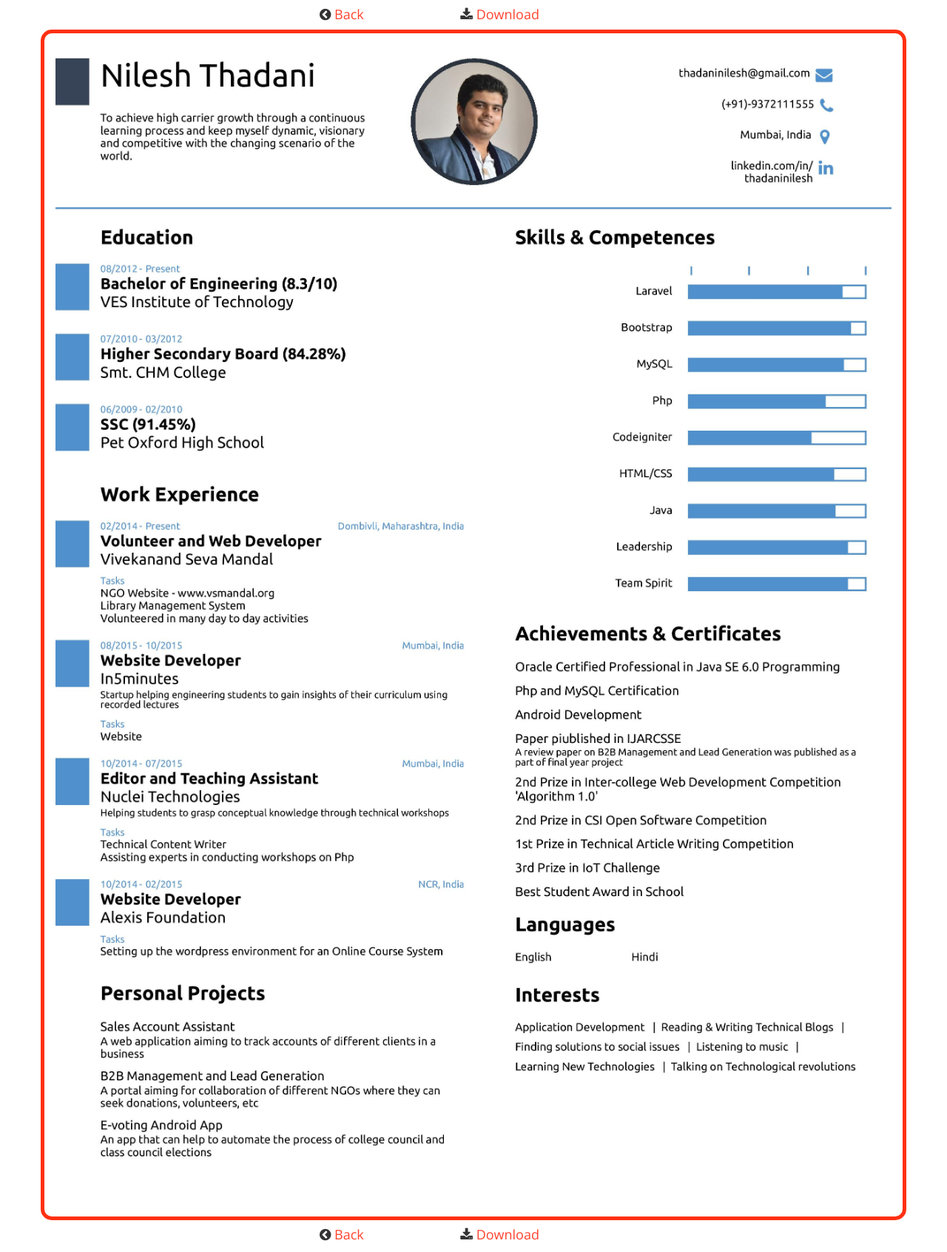
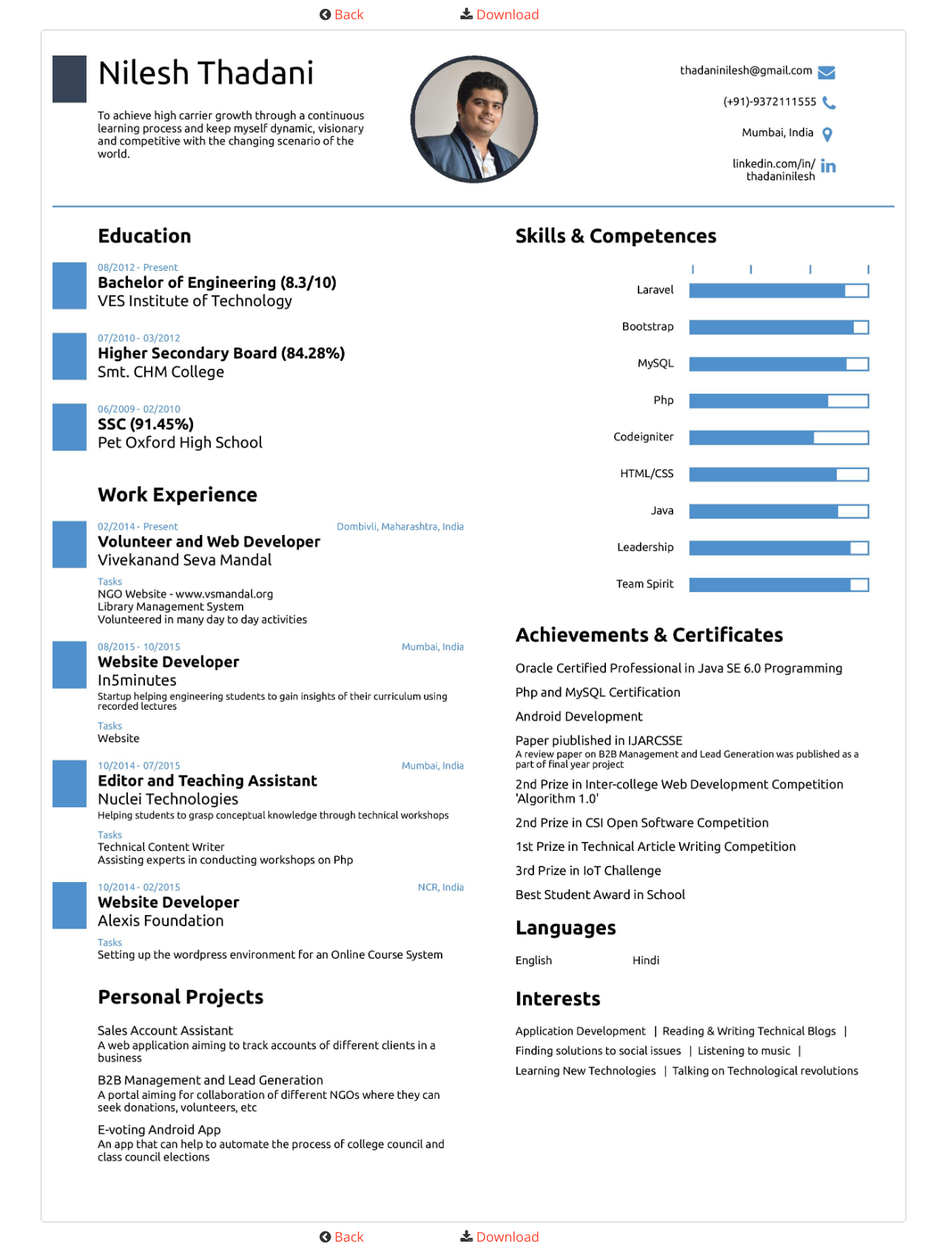
Before and after one commit to thadaninilesh/thadaninilesh.githib.io, a PHP site: page /resume.html in a window 1280 px wide. Shown: the whole page at 74% size. Run offline with PHP 8.4, Linux system fonts and the light colour scheme.

Commit message:
resume changes

```diff
--- a/css/style.css
+++ b/css/style.css
@@ -967,3 +967,7 @@ and (max-width : 991px) {
 .certification-size{
     max-height: 400px;
 }
+
+.resume-bg{
+    background: url(../images/about/Nilesh-Thadani-Resume.jpg);
+}
--- a/resume.html
+++ b/resume.html
@@ -7,6 +7,7 @@
         <link href="css/font-awesome.min.css" rel="stylesheet">
         <link href="css/style.css" rel="stylesheet">
     </head>
+
     <body>
         <div class="container">
             <div class="col-sm-offset-3">
@@ -18,7 +19,7 @@
                 </div>
             </div>
         </div>
-        <div class="container" style="border: 5px solid #ff3012; border-radius: 15px">
+        <div class="container" style="border: 1px solid #ccc; border-radius: 5px">
             <img src="images/about/Nilesh-Thadani-Resume.jpg" style="width:100%">
         </div>
         <div class="container">
```
